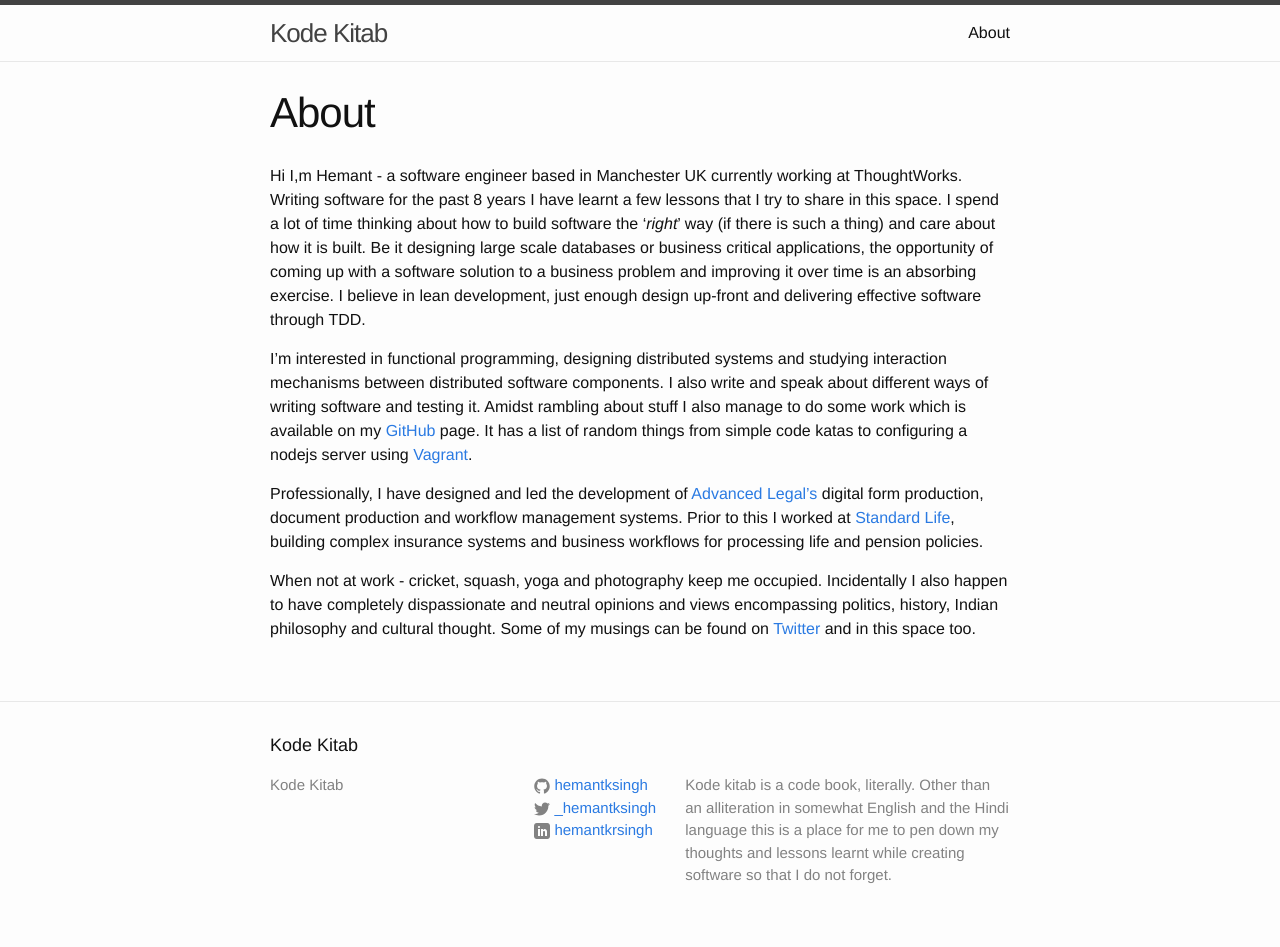
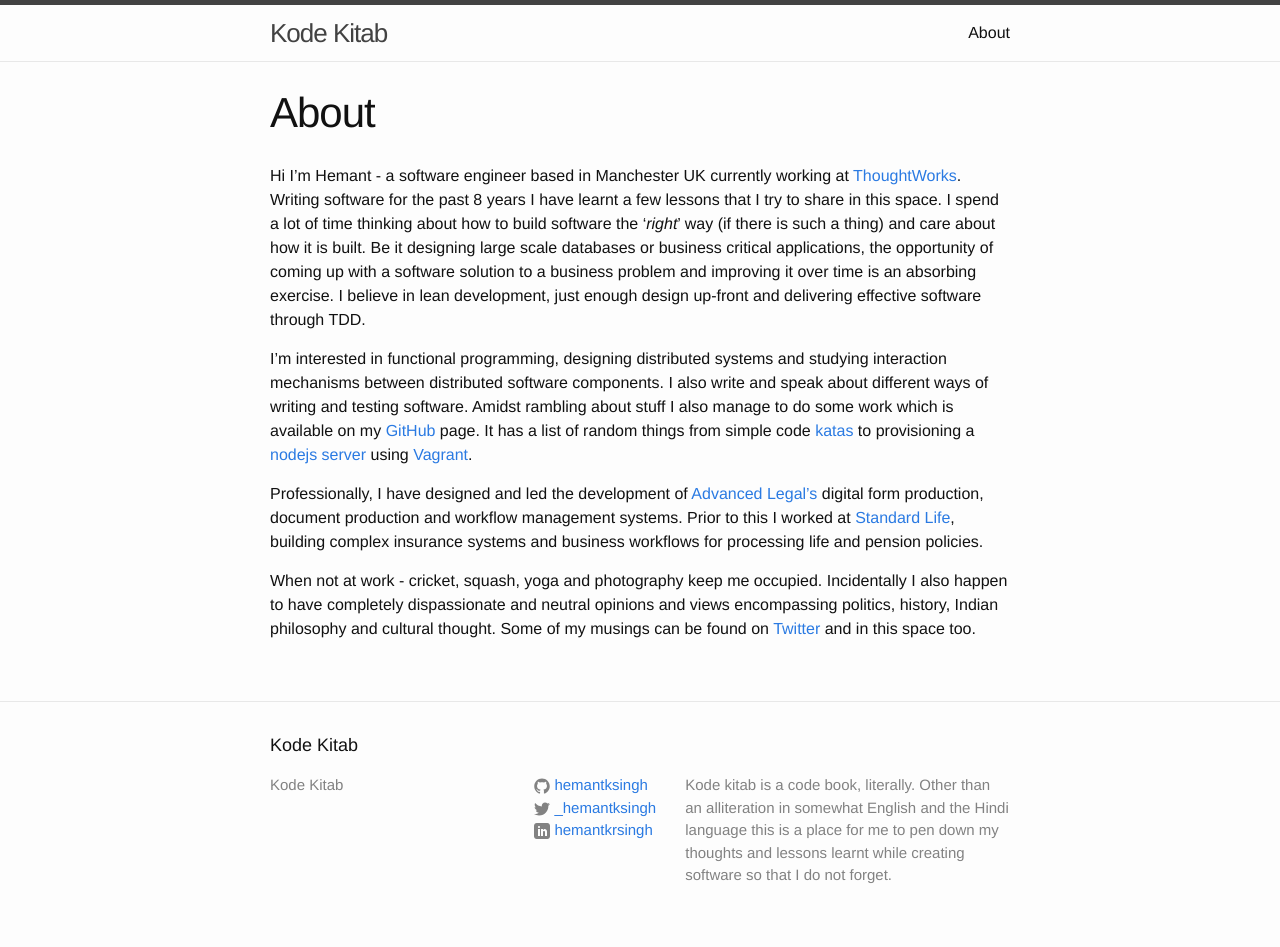
Before and after one commit to hemantksingh/hemantksingh.github.io, a Jekyll site: the page built from about.md, in a window 1280 px wide. Built offline with Jekyll 4.4.1, drawn with Linux system fonts in a browser that asks for light colours.

Commit message:
Updated About page to include links to repositories.

```diff
--- a/about.md
+++ b/about.md
@@ -4,9 +4,9 @@ title: About
 permalink: /about/
 ---
 
-Hi I,m Hemant - a software engineer based in Manchester UK currently working at ThoughtWorks. Writing software for the past 8 years I have learnt a few lessons that I try to share in this space. I spend a lot of time thinking about how to build software the '*right*' way (if there is such a thing) and care about how it is built. Be it designing large scale databases or business critical applications, the opportunity of coming up with a software solution to a business problem and improving it over time is an absorbing exercise. I believe in lean development, just enough design up-front and delivering effective software through TDD.
+Hi I'm Hemant - a software engineer based in Manchester UK currently working at [ThoughtWorks](http://www.thoughtworks.com/). Writing software for the past 8 years I have learnt a few lessons that I try to share in this space. I spend a lot of time thinking about how to build software the '*right*' way (if there is such a thing) and care about how it is built. Be it designing large scale databases or business critical applications, the opportunity of coming up with a software solution to a business problem and improving it over time is an absorbing exercise. I believe in lean development, just enough design up-front and delivering effective software through TDD.
 
-I'm interested in functional programming, designing distributed systems and studying interaction mechanisms between distributed software components. I also write and speak about different ways of writing software and testing it. Amidst rambling about stuff I also manage to do some work which is available on my [GitHub](https://github.com/hemantksingh) page. It has a list of random things from simple code katas to configuring a nodejs server using [Vagrant](https://www.vagrantup.com/).
+I'm interested in functional programming, designing distributed systems and studying interaction mechanisms between distributed software components. I also write and speak about different ways of writing and testing software. Amidst rambling about stuff I also manage to do some work which is available on my [GitHub](https://github.com/hemantksingh) page. It has a list of random things from simple code [katas](https://github.com/hemantksingh/Katas) to provisioning a [nodejs server](https://github.com/hemantksingh/vidhi) using [Vagrant](https://www.vagrantup.com/).
 
 Professionally, I have designed and led the development of [Advanced Legal's](http://advanced-legal.co.uk/) digital form production, document production and workflow management systems. Prior to this I worked at [Standard Life](http://standardlife.co.uk/), building complex insurance systems and business workflows for processing life and pension policies.
 
```
